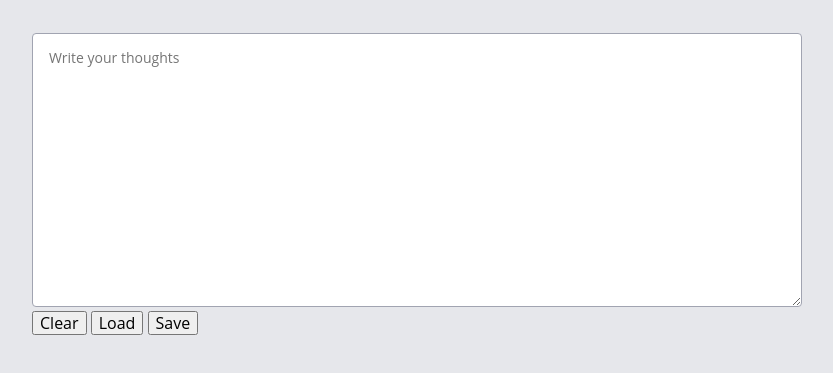
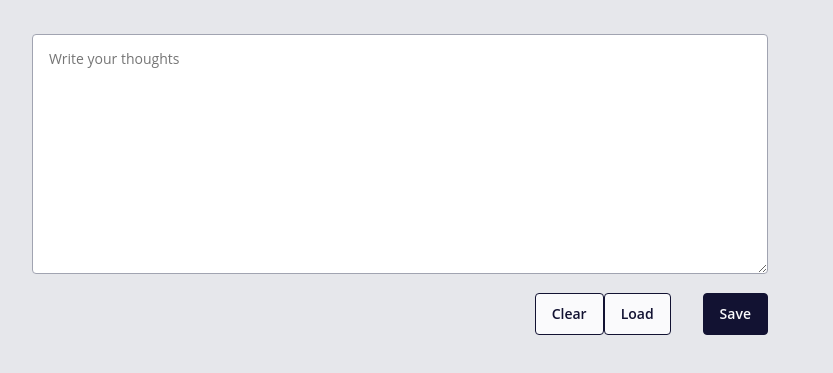
Before and after one commit to Kamil-Siwiec/simple-editor, a website built with webpack: page src/pages/index.html in a window 1280 px wide. Shown: the part 261-634 px from the top of the page, without its empty margins (240-1073 px from the left). Built offline with nearby package versions, Linux system fonts and the light colour scheme.

Commit message:
add scss styles

```diff
--- a/src/scss/main.scss
+++ b/src/scss/main.scss
@@ -3,6 +3,14 @@
 @import url('https://fonts.googleapis.com/css2?family=Balsamiq+Sans&family=Raleway:wght@100;400;700&display=swap');
 
 @import "_variables";
+
+*, *::before, *::after {
+  box-sizing: inherit;
+}
+
+html {
+  box-sizing: border-box;
+}
 
 body {
   background: #E6E7EB;
@@ -12,6 +20,7 @@ body {
   justify-content: center;
   min-height: 100vh;
   font-family: 'Open Sans';
+  padding: 16px;
 }
 
 .editor {
@@ -24,6 +33,11 @@ body {
 }
 
 .form {
+  &__buttons {
+    margin: 16px 0 0 0;
+    display: flex;
+    justify-content: flex-end;
+  }
   &__textarea {
     width: 100%;
     font-size: 14px;
@@ -33,3 +47,20 @@ body {
     border-radius: 4px;
   }
 }
+
+.button {
+  font-weight: 600;
+  font-size: 14px;
+  line-height: 16px;
+  color: #121232;
+  background-color: #fafafc;
+  border: 1px solid #121232;
+  border-radius: 4px;
+  padding: 12px 16px;
+  &--save {
+    margin-left: 32px;
+    color: #fafafc;
+    background-color: #121232;
+    border: 1px solid #121232;
+  }
+}
```
